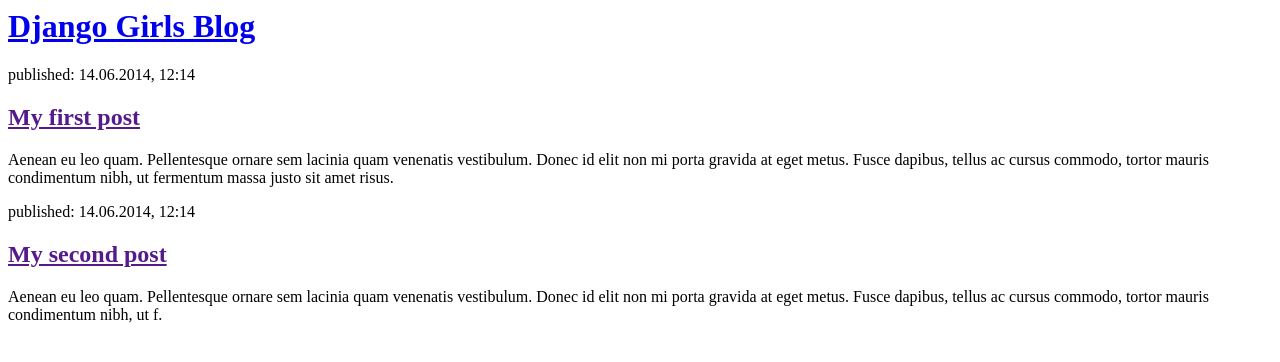
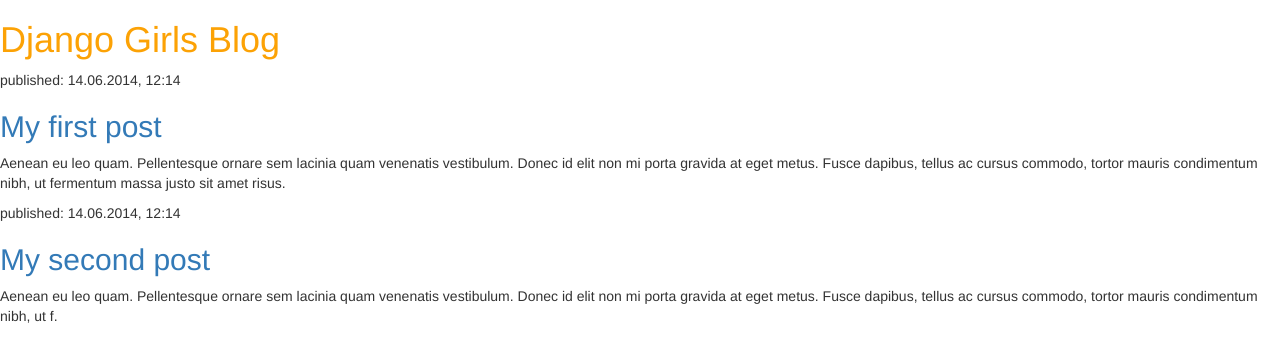
Before and after one commit to ozgebascil/my-first-blog, a Django app: template blog/templates/blog/post_list.html in a window 1280 px wide. Shown: the top 362 px of the page. Run offline with Django 3.2, Linux system fonts and the light colour scheme; the template is opened without the code that fills it, so the values that code supplies are empty; some libraries are stand-ins or nearby versions.

Commit message:
Added bootstrap elements

```diff
--- a/blog/templates/blog/post_list.html
+++ b/blog/templates/blog/post_list.html
@@ -1,6 +1,10 @@
+{% load staticfiles %}
 <html>
     <head>
         <title>Django Girls blog</title>
+        <link rel="stylesheet" href="//maxcdn.bootstrapcdn.com/bootstrap/3.2.0/css/bootstrap.min.css">
+        <link rel="stylesheet" href="//maxcdn.bootstrapcdn.com/bootstrap/3.2.0/css/bootstrap-theme.min.css">
+        <link rel="stylesheet" href="{% static "css/blog.css" %}">
     </head>
     <body>
 		<div>
```
